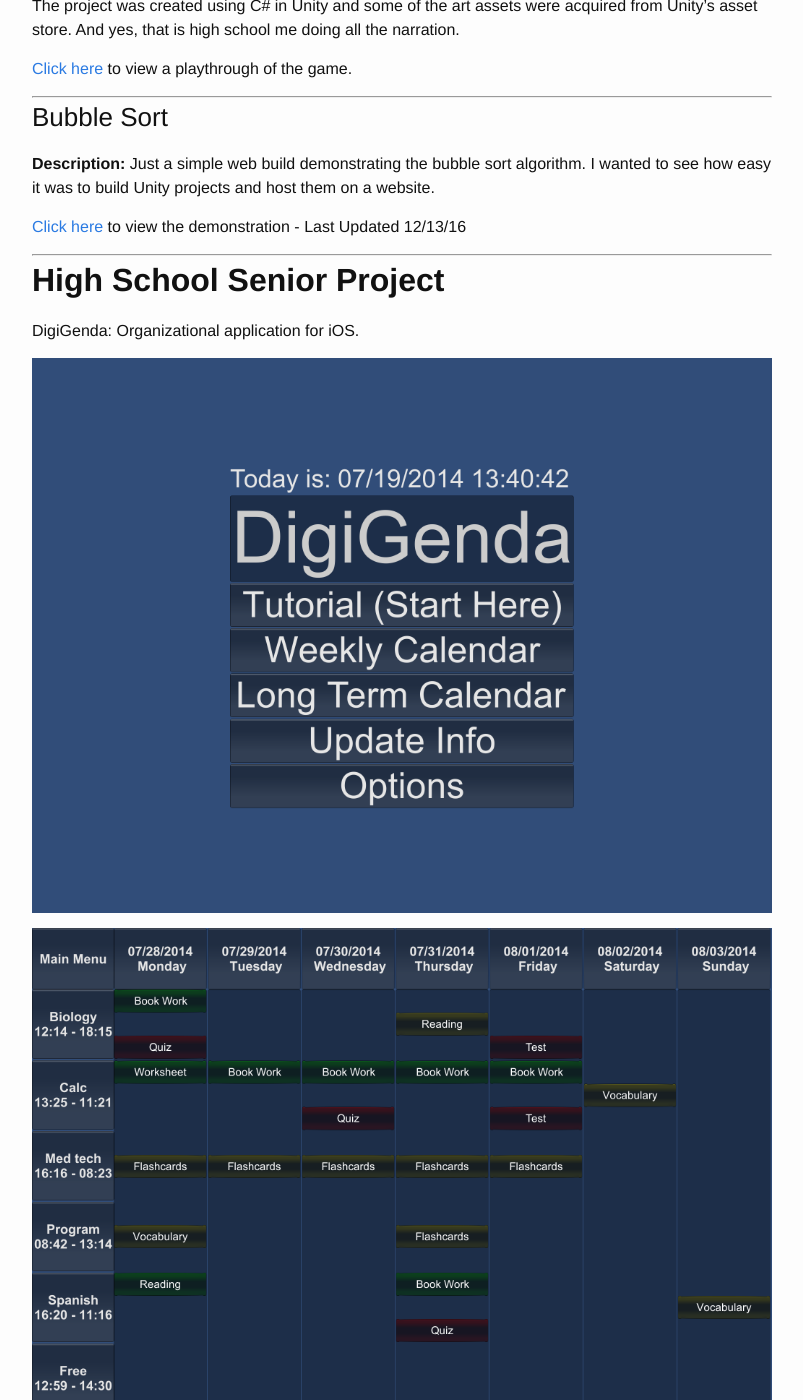
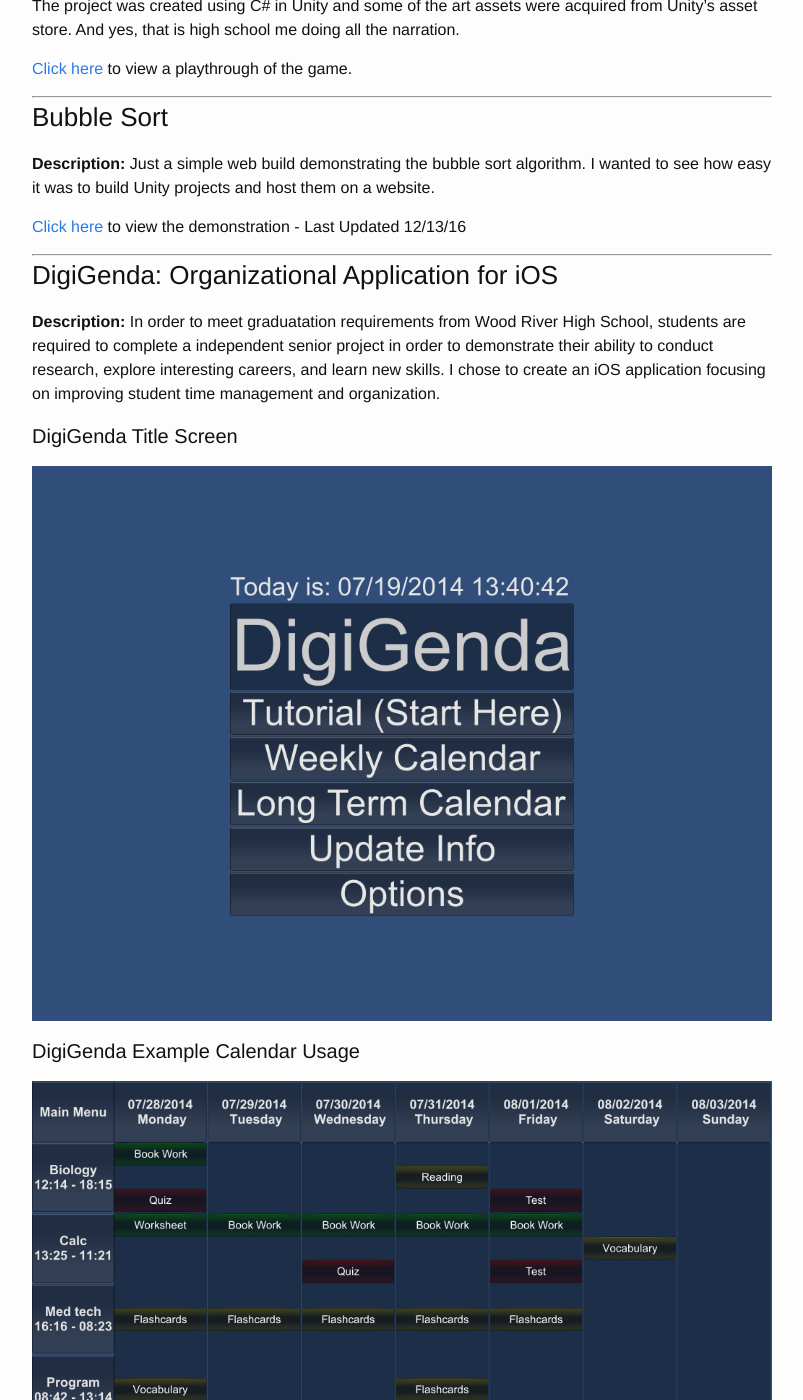
Before and after one commit to JonScott20/JonScott20.github.io, a Jekyll site: the page built from personal_projects.md, in a window 1280 px wide and 1400 px high, scrolled down 585 px. Shown: the whole window, without its empty margins (238-1041 px from the left). Built offline with Jekyll 4.4.1, drawn with Linux system fonts in a browser that asks for light colours.

Commit message:
Update personal_projects.md

```diff
--- a/personal_projects.md
+++ b/personal_projects.md
@@ -27,13 +27,15 @@ permalink: /personal_projects/
 
 -----------
 
-**High School Senior Project**
-------------------------------
+### DigiGenda: Organizational Application for iOS
 
-DigiGenda: Organizational application for iOS.
+**Description:**
+In order to meet graduatation requirements from Wood River High School, students are required to complete a independent senior project in order to demonstrate their ability to conduct research, explore interesting careers, and learn new skills. I chose to create an iOS application focusing on improving student time management and organization.
 
+#### DigiGenda Title Screen
 ![DigiGenda Title Screen](https://jonscott20.github.io/Files/Images/DigiGenda_Title.PNG)
 
+#### DigiGenda Example Calendar Usage
 ![DigiGenda Calendar](https://jonscott20.github.io/Files/Images/DigiGenda_Used_Calendar.PNG)
 
 Read the full project report [here.](https://jonscott20.github.io/Files/Documents/DigiGenda_Project_Report.pdf)
```
